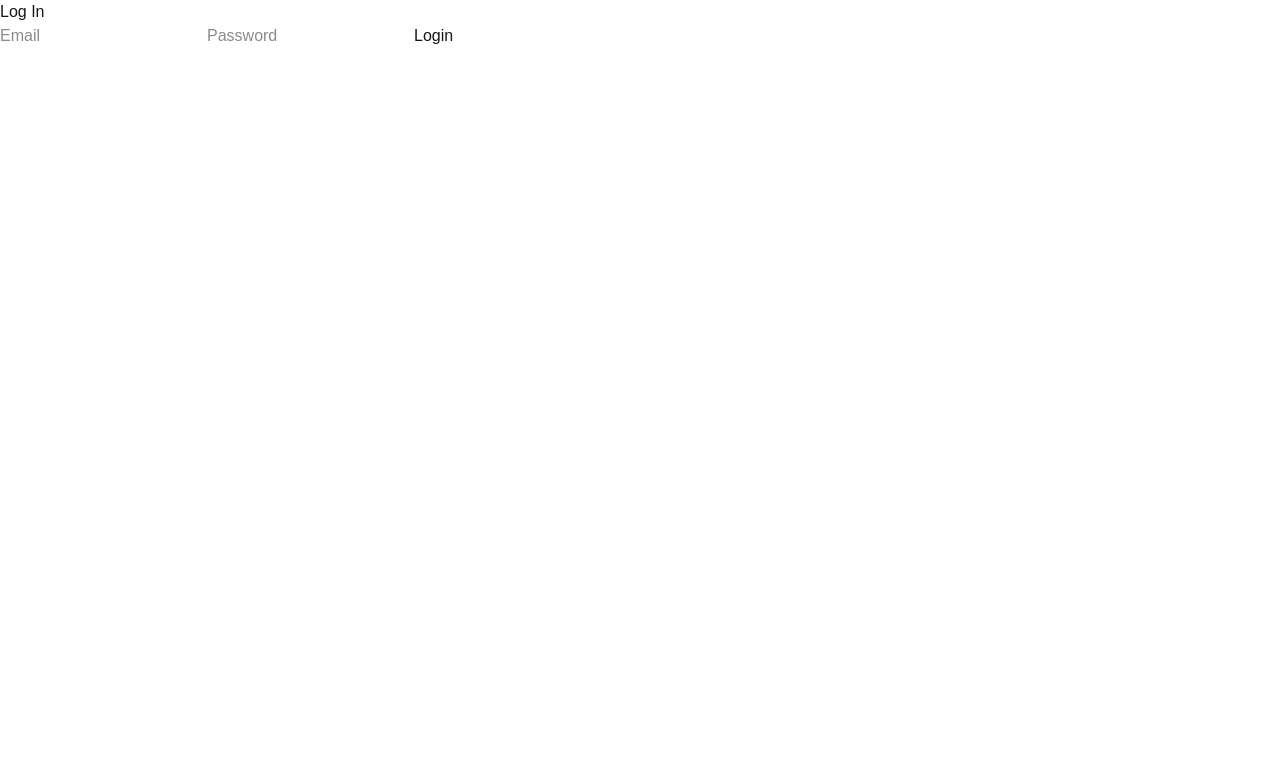
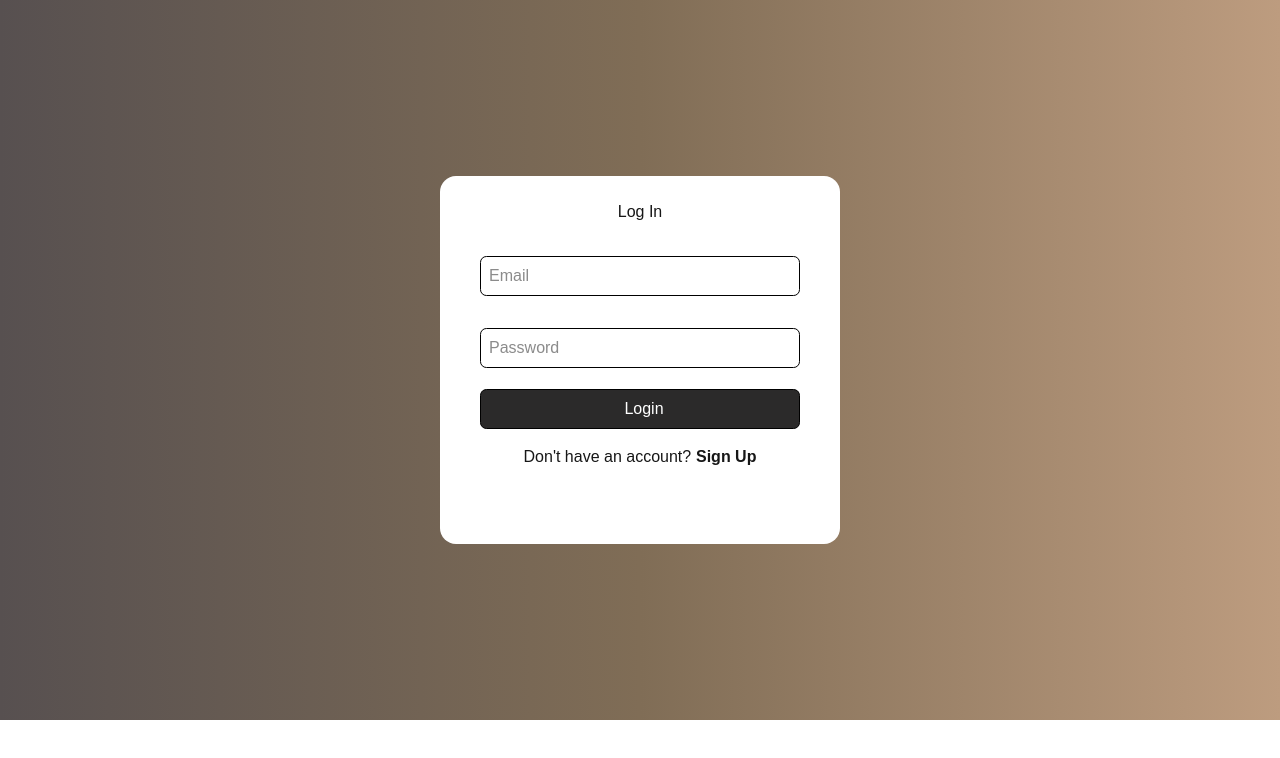
Before and after one commit to Himani78116/NexStudy, a Next.js app: page /login in a window 1280 px wide. Shown: the top 758 px of the page. Built offline with nearby package versions, Linux system fonts and the light colour scheme; no server answers.

Commit message:
Added styling for auth pages

```diff
--- a/src/app/login/page.tsx
+++ b/src/app/login/page.tsx
@@ -2,6 +2,7 @@
 import { useState } from 'react'
 import { supabase } from '../../lib/supabaseClient'
 import { useRouter } from 'next/navigation'
+import "../../styles/auth.css"
 
 export default function Login() {
   const [email, setEmail] = useState('')
@@ -22,22 +23,30 @@ export default function Login() {
   }
 
   return (
-    <div>
-      <h2>Log In</h2>
+    <div className='body'>
+      <div className='subbox'>
+        <h2 className="title">Log In</h2>
 
-      <input
+        <input className="element"
           type="email"
           placeholder="Email"
           onChange={(e) => setEmail(e.target.value)}
         />
 
-      <input
+        <input className="element"
           type="password"
           placeholder="Password"
           onChange={(e) => setPassword(e.target.value)}
         />
 
-      <button onClick={handleLogin}>Login</button>
+        <button onClick={handleLogin} className="element confirm">Login</button>
+
+        <div className="change">
+            <p>Don't have an account?</p>
+            <p onClick={() => router.push('/signup')} className="alter">Sign Up</p>
+          </div>
+
+      </div>
     </div>
   )
 }
--- a/src/app/signup/page.tsx
+++ b/src/app/signup/page.tsx
@@ -24,23 +24,28 @@ export default function Signup() {
   }
 
   return (
-    <div id="body">
-        <div id="signup">
-          <h2>Sign Up</h2>
+    <div className="body">
+        <div className="subbox">
+          <h2 className="title">Sign Up</h2>
 
-          <input
+          <input className="element"
             type="email"
             placeholder="Email"
             onChange={(e) => setEmail(e.target.value)}
           />
 
-          <input
+          <input className="element"
             type="password"
             placeholder="Password"
             onChange={(e) => setPassword(e.target.value)}
           />
 
-          <button onClick={handleSignup}>Create Account</button>
+          <button onClick={handleSignup} className="element confirm" >Create Account</button>
+
+          <div className="change">
+            <p>Already have an account?</p>
+            <p onClick={() => router.push('/login')} className="alter">Log in</p>
+          </div>
       </div>
     </div>
   )
--- a/src/styles/auth.css
+++ b/src/styles/auth.css
@@ -1,17 +1,59 @@
-#signup{
-    background-color: antiquewhite;
+.subbox{
+    background-color: white;
     width: 25rem;
-    height: 28rem;
-    border-radius: 1.5rem;
+    height: 23rem;
+    border-radius: 1rem;
     display:flex;
     flex-direction: column;
+    align-items: center;
 }
 
-#body{
+.body{
     display:flex;
     flex-direction: row;
     align-items: center;
     justify-content: center;
     height: 45rem;
     width: 100%;
+    background: linear-gradient(to right,#575050,#806d56,#bd9c7f);
 }
+
+.element{
+    border: 1px solid black;
+    margin-top: 1rem;
+    margin-bottom: 1rem;
+    width: 20rem;
+    height:2.5rem;
+    padding-left: 0.5rem;
+    border-radius: 0.4rem;
+}
+
+.title{
+    margin-top: 1.5rem;
+    margin-bottom: 1rem;
+}
+
+.confirm{
+    margin-top: 0.3rem;
+    background-color: #2B2A2A;
+    color: white;
+}
+
+.confirm:hover{
+    opacity:0.8;
+    cursor:pointer;
+}
+
+.change{
+    display:flex;
+    flex-direction: row;
+}
+
+.alter{
+    margin-left: 0.3rem;
+    font-weight: bold;
+}
+
+.alter:hover{
+    cursor:pointer;
+}
--- a/src/styles/landing.css
+++ b/src/styles/landing.css
@@ -119,7 +119,7 @@ button{
 }
 
 button:hover{
-    opacity:0.8;
+    opacity:0.4;
 }
 
 @keyframes fadeSlideUp {
```
Lines whose indentation alone changed are shown as unchanged.
